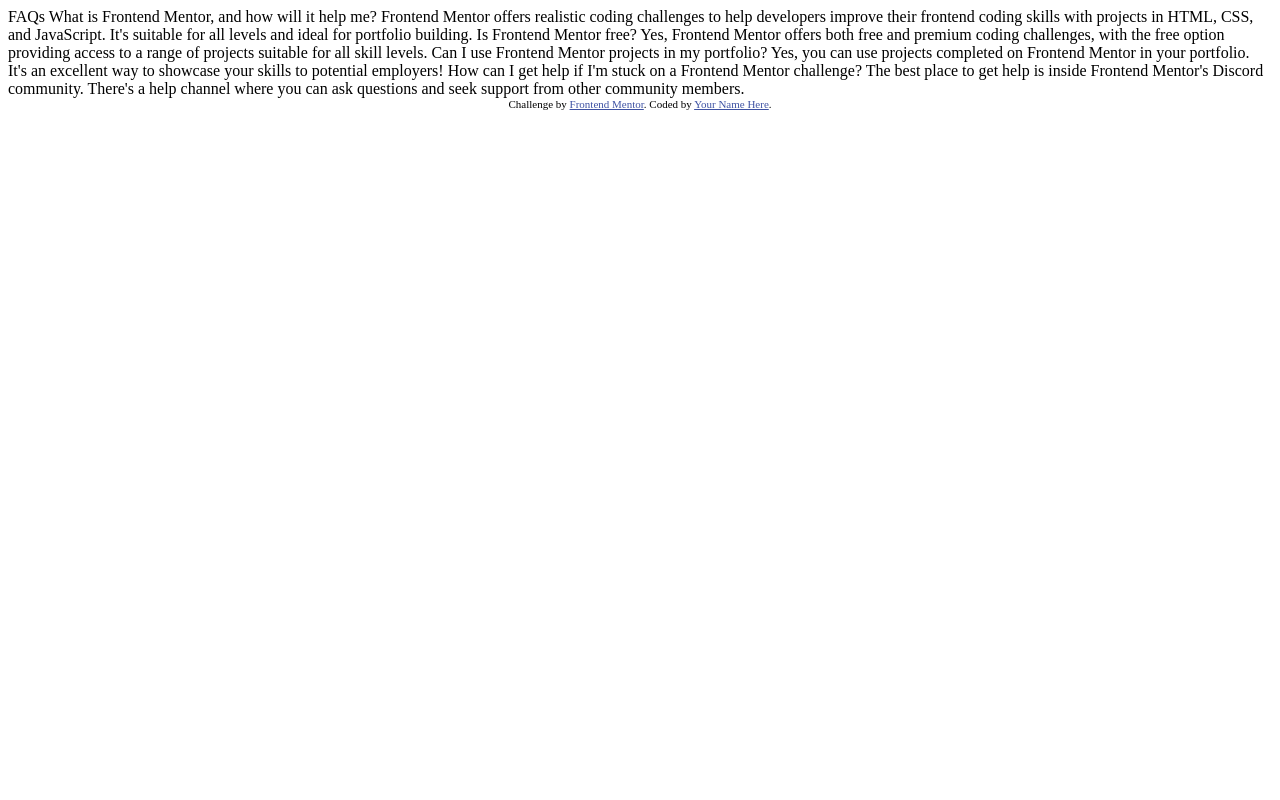
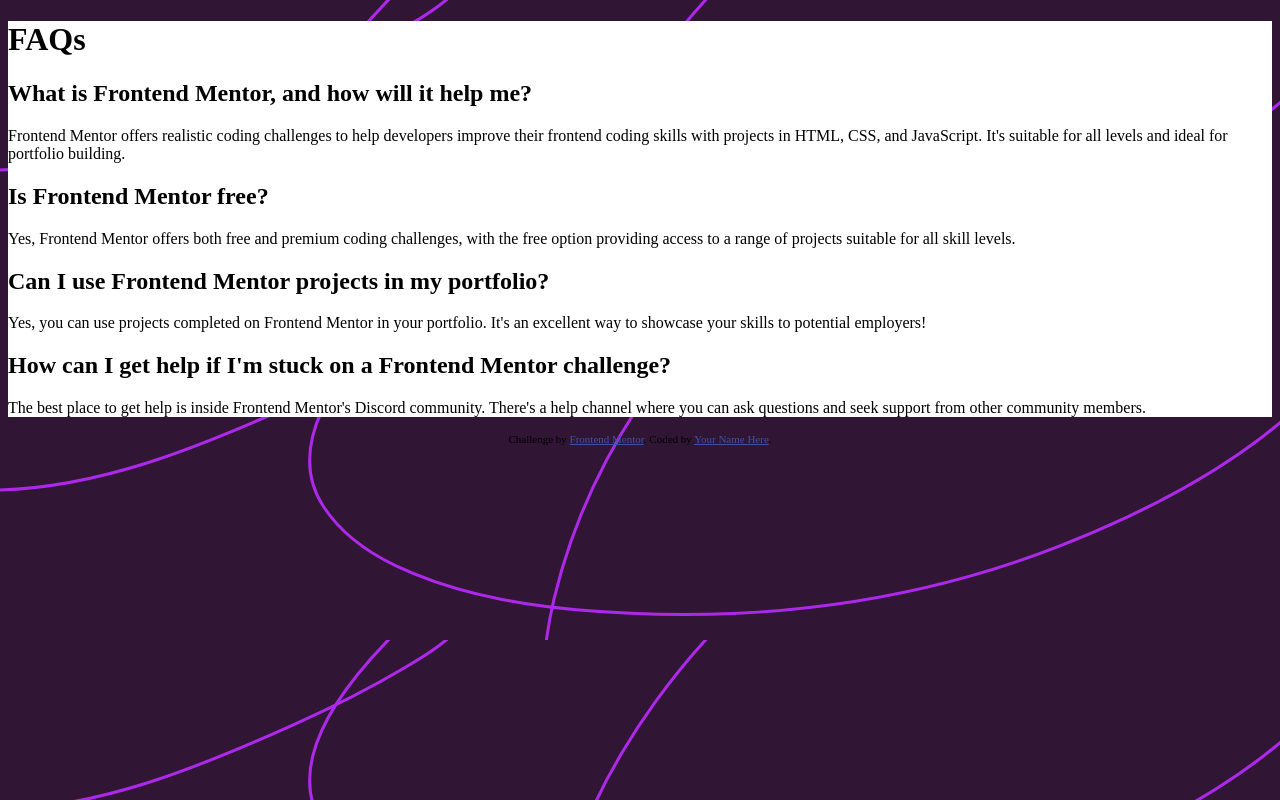
Before and after one commit to ksuares1/faq-accordion, a plain HTML site: page index.html in a window 1280 px wide. Drawn offline with Linux system fonts and the light colour scheme.

Commit message:
added css and backgrund image

```diff
--- /dev/null
+++ b/assets/css/styles.css
@@ -0,0 +1,15 @@
+   body{
+        background-image: url("../images/background-pattern-desktop.svg");
+    }
+
+    .faq-container{
+        background-color: white;
+    }
+
+
+    .attribution {
+    font-size: 11px; text-align: center;
+}
+    .attribution a {
+         color: hsl(228, 45%, 44%);
+        }
--- a/index.html
+++ b/index.html
@@ -3,41 +3,44 @@
 <head>
   <meta charset="UTF-8">
   <meta name="viewport" content="width=device-width, initial-scale=1.0"> <!-- displays site properly based on user's device -->
-
   <link rel="icon" type="image/png" sizes="32x32" href="./assets/images/favicon-32x32.png">
-
+  <link rel="stylesheet" href="assets/css/styles.css">
   <title>Frontend Mentor | FAQ accordion</title>
 
-  <!-- Feel free to remove these styles or customise in your own stylesheet 👍 -->
-  <style>
-    .attribution { font-size: 11px; text-align: center; }
-    .attribution a { color: hsl(228, 45%, 44%); }
-  </style>
 </head>
 <body>
+    <main class="faq-container">
 
-  FAQs
+      <h1>FAQs</h1>
 
-  What is Frontend Mentor, and how will it help me?
+  <h2>What is Frontend Mentor, and how will it help me?</h2>
 
-  Frontend Mentor offers realistic coding challenges to help developers improve their
+  <p>Frontend Mentor offers realistic coding challenges to help developers improve their
   frontend coding skills with projects in HTML, CSS, and JavaScript. It's suitable for
   all levels and ideal for portfolio building.
+  </p>
 
-  Is Frontend Mentor free?
+  <h2>Is Frontend Mentor free? </h2>
 
-  Yes, Frontend Mentor offers both free and premium coding challenges, with the free
+  <p>Yes, Frontend Mentor offers both free and premium coding challenges, with the free
   option providing access to a range of projects suitable for all skill levels.
+  </p>
 
-  Can I use Frontend Mentor projects in my portfolio?
 
+  <h2>Can I use Frontend Mentor projects in my portfolio?</h2>
+
+  <p>
   Yes, you can use projects completed on Frontend Mentor in your portfolio. It's an excellent
   way to showcase your skills to potential employers!
+  </p>
 
-  How can I get help if I'm stuck on a Frontend Mentor challenge?
+  <h2>How can I get help if I'm stuck on a Frontend Mentor challenge?</h2>
 
-  The best place to get help is inside Frontend Mentor's Discord community. There's a help
+  <p>
+    The best place to get help is inside Frontend Mentor's Discord community. There's a help
   channel where you can ask questions and seek support from other community members.
+  </p>
+  </main>
 
 
   <div class="attribution">
```
